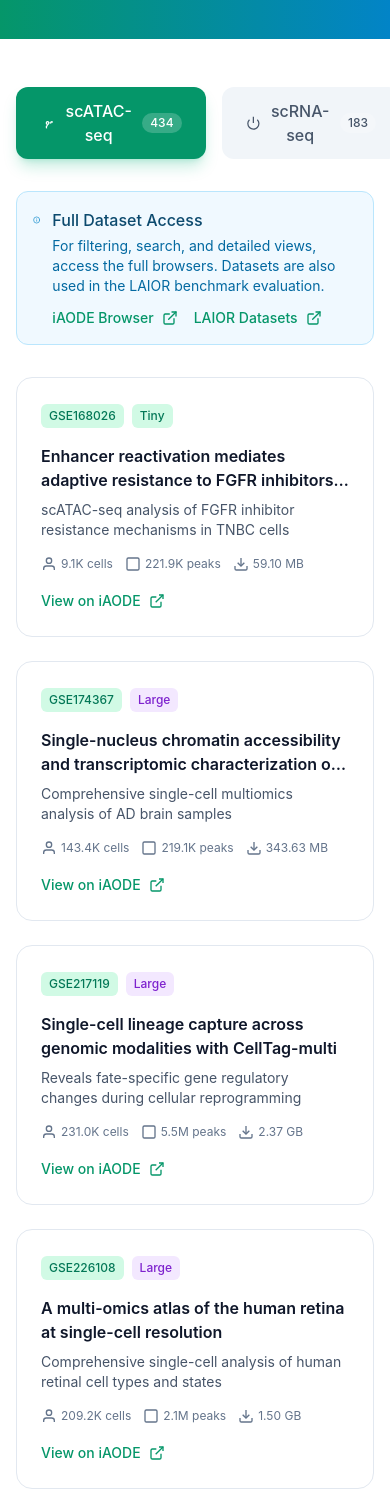
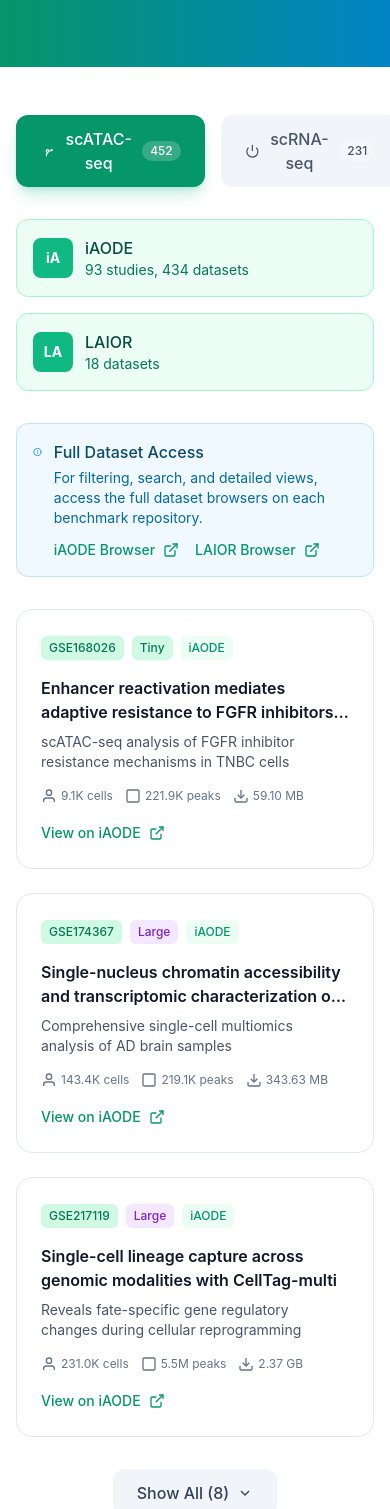
Before and after one commit to PeterPonyu/scportal, a Nuxt app: page /datasets in a window 390 px wide. Shown: the part 330-1839 px from the top of the page. Built offline with nearby package versions, Linux system fonts and the light colour scheme.

Commit message:
fix: resolve tsconfig errors and HTML lint warnings
- Remove 'types: ["node"]' from tsconfig (no @types/node installed)
- Add 'forceConsistentCasingInFileNames: true' to tsconfig
- Add lang attribute and viewport meta to 404.html
- Content updates across pages (datasets, benchmarks, models, etc.)

```diff
--- a/components/AppFooter.vue
+++ b/components/AppFooter.vue
@@ -101,7 +101,7 @@ const socialLinks = [
 const quickLinks = [
   { to: '/datasets', label: 'Browse Datasets' },
   { to: '/explorer', label: 'Continuity Explorer' },
-  { to: '/benchmarks', label: 'Benchmarking Results' },
+  { to: '/benchmarks', label: 'Evaluation Metrics' },
   { to: '/models', label: 'Model Catalog' },
   { to: '/about', label: 'About' }
 ]
--- a/components/HeroSection.vue
+++ b/components/HeroSection.vue
@@ -20,7 +20,8 @@
         </h1>
 
         <p class="text-lg md:text-xl text-dark-600 dark:text-dark-400 mb-8 max-w-2xl mx-auto">
-          Unified access to 617 single-cell datasets and benchmark results for 23 analysis models.
+          Unified access to single-cell datasets from iAODE and LAIOR benchmark repositories,
+          with 24 evaluation metrics across 23 analysis models.
         </p>
 
         <div class="flex flex-wrap justify-center gap-4">
@@ -69,10 +70,10 @@
 
 <script setup lang="ts">
 const stats = [
-  { value: '113', label: 'Studies' },
-  { value: '617', label: 'Datasets' },
+  { value: '683', label: 'Datasets' },
   { value: '23', label: 'Models' },
-  { value: '24', label: 'Metrics' }
+  { value: '24', label: 'Metrics' },
+  { value: '6', label: 'Categories' }
 ]
 </script>
 
--- a/pages/benchmarks.vue
+++ b/pages/benchmarks.vue
@@ -9,10 +9,10 @@
           <span class="text-white">Benchmarks</span>
         </div>
         <h1 class="text-4xl md:text-5xl font-bold text-white mb-4">
-          Benchmarking Results
+          Evaluation Metrics
         </h1>
         <p class="text-emerald-100 max-w-2xl text-lg">
-          SCPortal aggregates benchmarking data for 23 single-cell analysis models evaluated across 24 metrics and 66 datasets.
+          SCPortal documents 24 evaluation metrics across 4 categories, used for benchmarking 23 single-cell analysis models on 66 datasets.
         </p>
       </div>
     </div>
@@ -41,7 +41,8 @@
             <h3 class="font-medium text-emerald-900 dark:text-emerald-100">Full LAIOR Dashboard</h3>
             <p class="text-sm text-emerald-700 dark:text-emerald-300 mt-1">
               For interactive charts, detailed comparisons, and full filtering capabilities,
-              visit the LAIOR Benchmarking Dashboard.
+              visit the LAIOR Dashboard. Note: this portal documents the evaluation metrics used;
+              full benchmark results are available on the LAIOR Dashboard.
             </p>
             <a
               href="https://peterponyu.github.io/liora-ui"
@@ -115,12 +116,12 @@
 
       <!-- Data Sources -->
       <div class="mb-12">
-        <h2 class="text-2xl font-bold text-dark-900 dark:text-white mb-6">Data Sources</h2>
+        <h2 class="text-2xl font-bold text-dark-900 dark:text-white mb-6">Benchmark Repositories</h2>
         <div class="grid grid-cols-1 md:grid-cols-2 gap-6">
           <div class="p-6 rounded-2xl border border-dark-200 dark:border-dark-800 bg-white dark:bg-dark-900">
-            <h3 class="font-semibold text-dark-900 dark:text-white mb-2">LAIOR Benchmark</h3>
+            <h3 class="font-semibold text-dark-900 dark:text-white mb-2">LAIOR</h3>
             <p class="text-sm text-dark-600 dark:text-dark-400 mb-4">
-              Model evaluation results with 24 metrics across 66 datasets (48 RNA, 18 ATAC).
+              Benchmark dataset repository with 24 evaluation metrics across 66 datasets (48 scRNA-seq, 18 scATAC-seq) and 23 models.
             </p>
             <a
               href="https://peterponyu.github.io/liora-ui/"
@@ -137,9 +138,9 @@
             </a>
           </div>
           <div class="p-6 rounded-2xl border border-dark-200 dark:border-dark-800 bg-white dark:bg-dark-900">
-            <h3 class="font-semibold text-dark-900 dark:text-white mb-2">iAODE Dataset Collection</h3>
+            <h3 class="font-semibold text-dark-900 dark:text-white mb-2">iAODE</h3>
             <p class="text-sm text-dark-600 dark:text-dark-400 mb-4">
-              Source datasets used in benchmarking from 113 studies (617 datasets total).
+              Benchmark dataset repository with 617 datasets from 113 studies (434 scATAC-seq, 183 scRNA-seq).
             </p>
             <a
               href="https://peterponyu.github.io/iAODE/"
@@ -194,8 +195,8 @@
 <script setup lang="ts">
 // Page metadata
 useSeoMeta({
-  title: 'Benchmarking Dashboard - SCPortal',
-  description: 'Benchmarking results comparing single-cell analysis models'
+  title: 'Evaluation Metrics - SCPortal',
+  description: 'Evaluation metrics for benchmarking single-cell analysis models'
 })
 
 const stats = [
--- a/pages/datasets.vue
+++ b/pages/datasets.vue
@@ -12,7 +12,7 @@
           Dataset Collection
         </h1>
         <p class="text-primary-100 max-w-2xl text-lg">
-          SCPortal provides access to 617 standardized single-cell datasets in 10X h5 format from 113 studies.
+          SCPortal aggregates 683 standardized single-cell datasets from two benchmark repositories: iAODE (617 datasets) and LAIOR (66 datasets).
         </p>
       </div>
     </div>
@@ -24,7 +24,7 @@
         <button
           v-for="tab in tabs"
           :key="tab.id"
-          @click="activeTab = tab.id"
+          @click="activeTab = tab.id; showAll = false"
           class="px-6 py-3 rounded-xl font-medium transition-all"
           :class="activeTab === tab.id
             ? 'bg-primary-600 text-white shadow-lg shadow-primary-500/25'
@@ -33,9 +33,35 @@
           <span class="flex items-center gap-2">
             <component :is="tab.icon" class="h-5 w-5" />
             {{ tab.label }}
-            <span class="text-xs bg-white/20 px-2 py-0.5 rounded-full">{{ tab.count }}</span>
+            <span class="text-xs bg-white/20 px-2 py-0.5 rounded-full">{{ tab.total }}</span>
           </span>
         </button>
+      </div>
+
+      <!-- Source Breakdown -->
+      <div class="mb-8 grid grid-cols-1 md:grid-cols-2 gap-4">
+        <div class="p-4 rounded-xl bg-primary-50 dark:bg-primary-950/30 border border-primary-200 dark:border-primary-800">
+          <div class="flex items-center gap-3">
+            <div class="flex h-10 w-10 items-center justify-center rounded-lg bg-primary-500 text-white text-sm font-bold">iA</div>
+            <div>
+              <h3 class="font-medium text-primary-900 dark:text-primary-100">iAODE</h3>
+              <p class="text-sm text-primary-700 dark:text-primary-300">
+                {{ activeTab === 'atac' ? '93 studies, 434 datasets' : '20 studies, 183 datasets' }}
+              </p>
+            </div>
+          </div>
+        </div>
+        <div class="p-4 rounded-xl bg-emerald-50 dark:bg-emerald-950/30 border border-emerald-200 dark:border-emerald-800">
+          <div class="flex items-center gap-3">
+            <div class="flex h-10 w-10 items-center justify-center rounded-lg bg-emerald-500 text-white text-sm font-bold">LA</div>
+            <div>
+              <h3 class="font-medium text-emerald-900 dark:text-emerald-100">LAIOR</h3>
+              <p class="text-sm text-emerald-700 dark:text-emerald-300">
+                {{ activeTab === 'atac' ? '18 datasets' : '48 datasets' }}
+              </p>
+            </div>
+          </div>
+        </div>
       </div>
 
       <!-- External Link Notice -->
@@ -49,8 +75,7 @@
           <div>
             <h3 class="font-medium text-accent-900 dark:text-accent-100">Full Dataset Access</h3>
             <p class="text-sm text-accent-700 dark:text-accent-300 mt-1">
-              For filtering, search, and detailed views, access the full browsers.
-              Datasets are also used in the LAIOR benchmark evaluation.
+              For filtering, search, and detailed views, access the full dataset browsers on each benchmark repository.
             </p>
             <div class="flex flex-wrap gap-4 mt-3">
               <a
@@ -72,7 +97,7 @@
                 rel="noopener noreferrer"
                 class="inline-flex items-center gap-2 text-sm font-medium text-emerald-600 dark:text-emerald-400 hover:text-emerald-700 dark:hover:text-emerald-300"
               >
-                LAIOR Datasets
+                LAIOR Browser
                 <svg xmlns="http://www.w3.org/2000/svg" class="h-4 w-4" viewBox="0 0 24 24" fill="none" stroke="currentColor" stroke-width="2" stroke-linecap="round" stroke-linejoin="round">
                   <path d="M18 13v6a2 2 0 0 1-2 2H5a2 2 0 0 1-2-2V8a2 2 0 0 1 2-2h6" />
                   <polyline points="15 3 21 3 21 9" />
@@ -87,7 +112,7 @@
       <!-- Dataset Cards Grid -->
       <div class="grid grid-cols-1 md:grid-cols-2 lg:grid-cols-3 gap-6">
         <div
-          v-for="dataset in currentDatasets"
+          v-for="dataset in visibleDatasets"
           :key="dataset.id"
           class="group relative overflow-hidden rounded-2xl border border-dark-200 dark:border-dark-800 bg-white dark:bg-dark-900 p-6 transition-all hover:shadow-xl hover:shadow-primary-500/10 hover:-translate-y-1"
         >
@@ -101,6 +126,12 @@
                 :class="getSizeClass(dataset.size)"
               >
                 {{ dataset.size }}
+              </span>
+              <span
+                class="ml-2 inline-flex px-2 py-1 text-xs font-medium rounded-md"
+                :class="dataset.source === 'iAODE' ? 'bg-primary-50 dark:bg-primary-950 text-primary-600 dark:text-primary-400' : 'bg-emerald-50 dark:bg-emerald-950 text-emerald-600 dark:text-emerald-400'"
+              >
+                {{ dataset.source }}
               </span>
             </div>
           </div>
@@ -138,12 +169,14 @@
           </div>
 
           <a
-            :href="`https://peterponyu.github.io/iAODE/datasets/${dataset.accession}/?type=${activeTab.toUpperCase()}`"
+            :href="dataset.source === 'iAODE'
+              ? `https://peterponyu.github.io/iAODE/datasets/${dataset.accession}/?type=${activeTab.toUpperCase()}`
+              : `https://peterponyu.github.io/liora-ui/datasets/`"
             target="_blank"
             rel="noopener noreferrer"
             class="inline-flex items-center gap-2 text-sm font-medium text-primary-600 dark:text-primary-400 hover:text-primary-700 dark:hover:text-primary-300"
           >
-            View on iAODE
+            View on {{ dataset.source }}
             <svg xmlns="http://www.w3.org/2000/svg" class="h-4 w-4" viewBox="0 0 24 24" fill="none" stroke="currentColor" stroke-width="2">
               <path d="M18 13v6a2 2 0 0 1-2 2H5a2 2 0 0 1-2-2V8a2 2 0 0 1 2-2h6" />
               <polyline points="15 3 21 3 21 9" />
@@ -153,7 +186,28 @@
         </div>
       </div>
 
-      <!-- Load More / View All -->
+      <!-- Show All / Show Less Toggle -->
+      <div v-if="currentDatasets.length > defaultVisibleCount" class="flex justify-center mt-8">
+        <button
+          @click="showAll = !showAll"
+          class="inline-flex items-center gap-2 px-6 py-3 rounded-xl font-medium transition-all bg-dark-100 dark:bg-dark-800 text-dark-700 dark:text-dark-200 hover:bg-dark-200 dark:hover:bg-dark-700"
+        >
+          <template v-if="!showAll">
+            Show All ({{ currentDatasets.length }})
+            <svg xmlns="http://www.w3.org/2000/svg" class="h-4 w-4" viewBox="0 0 24 24" fill="none" stroke="currentColor" stroke-width="2">
+              <path d="m6 9 6 6 6-6" />
+            </svg>
+          </template>
+          <template v-else>
+            Show Less
+            <svg xmlns="http://www.w3.org/2000/svg" class="h-4 w-4" viewBox="0 0 24 24" fill="none" stroke="currentColor" stroke-width="2">
+              <path d="m18 15-6-6-6 6" />
+            </svg>
+          </template>
+        </button>
+      </div>
+
+      <!-- External Browser Links -->
       <div class="flex flex-wrap justify-center gap-4 mt-12">
         <a
           :href="externalUrl"
@@ -174,7 +228,7 @@
           rel="noopener noreferrer"
           class="inline-flex items-center gap-2 px-8 py-4 rounded-xl bg-gradient-to-r from-emerald-600 to-teal-600 text-white font-medium hover:from-emerald-700 hover:to-teal-700 transition-all shadow-lg shadow-emerald-500/25"
         >
-          LAIOR Benchmark Datasets
+          LAIOR Dataset Browser
           <svg xmlns="http://www.w3.org/2000/svg" class="h-5 w-5" viewBox="0 0 24 24" fill="none" stroke="currentColor" stroke-width="2">
             <path d="M18 13v6a2 2 0 0 1-2 2H5a2 2 0 0 1-2-2V8a2 2 0 0 1 2-2h6" />
             <polyline points="15 3 21 3 21 9" />
@@ -190,10 +244,12 @@
 // Page metadata
 useSeoMeta({
   title: 'Browse Datasets - SCPortal',
-  description: 'Single-cell ATAC-seq and RNA-seq datasets in 10X h5 format'
+  description: 'Single-cell ATAC-seq and RNA-seq datasets from iAODE and LAIOR benchmark repositories'
 })
 
 const activeTab = ref<'atac' | 'rna'>('atac')
+const showAll = ref(false)
+const defaultVisibleCount = 3
 
 const externalUrl = computed(() => {
   return activeTab.value === 'atac'
@@ -222,15 +278,16 @@ const RnaIcon = defineComponent({
 })
 
 const tabs = [
-  { id: 'atac' as const, label: 'scATAC-seq', count: '434', icon: AtacIcon },
-  { id: 'rna' as const, label: 'scRNA-seq', count: '183', icon: RnaIcon }
+  { id: 'atac' as const, label: 'scATAC-seq', total: '452', icon: AtacIcon },
+  { id: 'rna' as const, label: 'scRNA-seq', total: '231', icon: RnaIcon }
 ]
 
-// Sample datasets (in production, these would be fetched from an API or static JSON)
+// Sample datasets with source labels
 const atacDatasets = [
   {
     id: 1,
     accession: 'GSE168026',
+    source: 'iAODE',
     title: 'Enhancer reactivation mediates adaptive resistance to FGFR inhibitors in triple-negative breast cancer',
     description: 'scATAC-seq analysis of FGFR inhibitor resistance mechanisms in TNBC cells',
     cells: '9.1K',
@@ -241,6 +298,7 @@ const atacDatasets = [
   {
     id: 2,
     accession: 'GSE174367',
+    source: 'iAODE',
     title: 'Single-nucleus chromatin accessibility and transcriptomic characterization of Alzheimer\'s Disease',
     description: 'Comprehensive single-cell multiomics analysis of AD brain samples',
     cells: '143.4K',
@@ -251,6 +309,7 @@ const atacDatasets = [
   {
     id: 3,
     accession: 'GSE217119',
+    source: 'iAODE',
     title: 'Single-cell lineage capture across genomic modalities with CellTag-multi',
     description: 'Reveals fate-specific gene regulatory changes during cellular reprogramming',
     cells: '231.0K',
@@ -261,6 +320,7 @@ const atacDatasets = [
   {
     id: 4,
     accession: 'GSE226108',
+    source: 'iAODE',
     title: 'A multi-omics atlas of the human retina at single-cell resolution',
     description: 'Comprehensive single-cell analysis of human retinal cell types and states',
     cells: '209.2K',
@@ -271,6 +331,7 @@ const atacDatasets = [
   {
     id: 5,
     accession: 'GSE210569',
+    source: 'iAODE',
     title: 'Single-cell chromatin accessibility of developing murine pancreas',
     description: 'Cell state-specific gene regulatory programs during pancreas development',
     cells: '104.0K',
@@ -281,11 +342,34 @@ const atacDatasets = [
   {
     id: 6,
     accession: 'GSE199268',
+    source: 'iAODE',
     title: 'Integrated epigenetic and transcriptional single-cell analysis of multiple myeloma',
     description: 'BCL2 dependency analysis in t(11;14) multiple myeloma',
     cells: '101.4K',
     features: '2.0M peaks',
     fileSize: '999.53 MB',
+    size: 'Medium'
+  },
+  {
+    id: 7,
+    accession: 'LAIOR-ATAC-01',
+    source: 'LAIOR',
+    title: 'LAIOR benchmark scATAC-seq evaluation dataset',
+    description: 'Standardized scATAC-seq dataset used for model evaluation in the LAIOR benchmarking framework',
+    cells: '50.0K',
+    features: '150K peaks',
+    fileSize: '280.00 MB',
+    size: 'Medium'
+  },
+  {
+    id: 8,
+    accession: 'LAIOR-ATAC-02',
+    source: 'LAIOR',
+    title: 'LAIOR benchmark scATAC-seq cell type reference',
+    description: 'Reference scATAC-seq dataset with annotated cell types for benchmarking chromatin accessibility models',
+    cells: '75.0K',
+    features: '200K peaks',
+    fileSize: '450.00 MB',
     size: 'Medium'
   }
 ]
@@ -294,6 +378,7 @@ const rnaDatasets = [
   {
     id: 1,
     accession: 'GSE159929',
+    source: 'iAODE',
     title: 'Mouse retina single cell atlas',
     description: 'Comprehensive single-cell RNA-seq analysis of mouse retinal cell types and states',
     cells: '95.0K',
@@ -304,6 +389,7 @@ const rnaDatasets = [
   {
     id: 2,
     accession: 'GSE165388',
+    source: 'iAODE',
     title: 'Human brain organoid development',
     description: 'Single-cell transcriptomics of cerebral organoid differentiation over time',
     cells: '42.0K',
@@ -314,17 +400,45 @@ const rnaDatasets = [
   {
     id: 3,
     accession: 'GSE164378',
+    source: 'iAODE',
     title: 'Mouse hematopoietic stem cells',
     description: 'scRNA-seq profiling of mouse bone marrow hematopoietic populations',
     cells: '28.0K',
     features: '16K genes',
     fileSize: '145.00 MB',
     size: 'Medium'
+  },
+  {
+    id: 4,
+    accession: 'LAIOR-RNA-01',
+    source: 'LAIOR',
+    title: 'LAIOR benchmark scRNA-seq evaluation dataset',
+    description: 'Standardized scRNA-seq dataset used for model evaluation in the LAIOR benchmarking framework',
+    cells: '60.0K',
+    features: '20K genes',
+    fileSize: '250.00 MB',
+    size: 'Medium'
+  },
+  {
+    id: 5,
+    accession: 'LAIOR-RNA-02',
+    source: 'LAIOR',
+    title: 'LAIOR benchmark scRNA-seq batch integration reference',
+    description: 'Multi-batch scRNA-seq dataset for evaluating batch correction and integration models',
+    cells: '80.0K',
+    features: '22K genes',
+    fileSize: '380.00 MB',
+    size: 'Large'
   }
 ]
 
 const currentDatasets = computed(() => {
   return activeTab.value === 'atac' ? atacDatasets : rnaDatasets
+})
+
+const visibleDatasets = computed(() => {
+  if (showAll.value) return currentDatasets.value
+  return currentDatasets.value.slice(0, defaultVisibleCount)
 })
 
 function getSizeClass(size: string) {
--- a/pages/explorer.vue
+++ b/pages/explorer.vue
@@ -80,7 +80,7 @@
             </div>
             <h3 class="text-lg font-medium text-dark-900 dark:text-white mb-2">Launch Full Explorer</h3>
             <p class="text-sm text-dark-600 dark:text-dark-400 max-w-md mx-auto mb-4">
-              Open the interactive explorer or view related benchmark results.
+              Open the interactive explorer or view evaluation metrics.
             </p>
             <div class="flex flex-wrap justify-center gap-4">
               <a
--- a/pages/index.vue
+++ b/pages/index.vue
@@ -11,7 +11,7 @@
             Available Resources
           </h2>
           <p class="text-dark-600 dark:text-dark-400 max-w-2xl mx-auto">
-            SCPortal provides access to single-cell datasets and model benchmarking results
+            SCPortal provides access to single-cell datasets and evaluation metrics
             through unified navigation.
           </p>
         </div>
@@ -20,13 +20,13 @@
           <!-- iAODE Dataset Browser -->
           <FeatureCard
             title="Dataset Collection"
-            description="Access 617 single-cell ATAC-seq and RNA-seq datasets from 113 studies. Standardized in 10X h5 format."
+            description="Access 683 single-cell ATAC-seq and RNA-seq datasets from iAODE (617) and LAIOR (66) benchmark repositories. Standardized in 10X h5 format."
             to="/datasets"
             link-text="Browse Datasets"
             variant="primary"
             :stats="[
-              { label: 'Studies', value: '113' },
-              { label: 'Datasets', value: '617' }
+              { label: 'iAODE', value: '617' },
+              { label: 'LAIOR', value: '66' }
             ]"
           >
             <template #icon>
@@ -60,10 +60,10 @@
 
           <!-- LAIOR Benchmarking -->
           <FeatureCard
-            title="Benchmark Results"
-            description="View evaluation results for 23 single-cell analysis models across 24 metrics and 66 datasets."
+            title="Evaluation Metrics"
+            description="24 evaluation metrics across 4 categories for benchmarking 23 single-cell analysis models on 66 datasets."
             to="/benchmarks"
-            link-text="View Results"
+            link-text="View Metrics"
             variant="emerald"
             :stats="[
               { label: 'Models', value: '23' },
@@ -82,7 +82,7 @@
           <!-- Model Catalog -->
           <FeatureCard
             title="Model Catalog"
-            description="Documentation for 23 models across 6 categories with architecture details and benchmark performance."
+            description="Documentation for 23 models across 6 categories with architecture details and evaluation metrics."
             to="/models"
             link-text="View Models"
             variant="purple"
@@ -170,19 +170,25 @@
                 <svg class="h-4 w-4 text-primary-500" viewBox="0 0 24 24" fill="none" stroke="currentColor" stroke-width="2">
                   <polyline points="20 6 9 17 4 12" />
                 </svg>
-                93 studies with 434 datasets
+                iAODE: 93 studies, 434 datasets
+              </li>
+              <li class="flex items-center gap-2">
+                <svg class="h-4 w-4 text-primary-500" viewBox="0 0 24 24" fill="none" stroke="currentColor" stroke-width="2">
+                  <polyline points="20 6 9 17 4 12" />
+                </svg>
+                LAIOR: 18 datasets
+              </li>
+              <li class="flex items-center gap-2">
+                <svg class="h-4 w-4 text-primary-500" viewBox="0 0 24 24" fill="none" stroke="currentColor" stroke-width="2">
+                  <polyline points="20 6 9 17 4 12" />
+                </svg>
+                Total: 452 datasets
               </li>
               <li class="flex items-center gap-2">
                 <svg class="h-4 w-4 text-primary-500" viewBox="0 0 24 24" fill="none" stroke="currentColor" stroke-width="2">
                   <polyline points="20 6 9 17 4 12" />
                 </svg>
                 Peak accessibility analysis
-              </li>
-              <li class="flex items-center gap-2">
-                <svg class="h-4 w-4 text-primary-500" viewBox="0 0 24 24" fill="none" stroke="currentColor" stroke-width="2">
-                  <polyline points="20 6 9 17 4 12" />
-                </svg>
-                TF-IDF normalization ready
               </li>
             </ul>
           </div>
@@ -206,19 +212,25 @@
                 <svg class="h-4 w-4 text-accent-500" viewBox="0 0 24 24" fill="none" stroke="currentColor" stroke-width="2">
                   <polyline points="20 6 9 17 4 12" />
                 </svg>
-                20 studies with 183 datasets
+                iAODE: 20 studies, 183 datasets
+              </li>
+              <li class="flex items-center gap-2">
+                <svg class="h-4 w-4 text-accent-500" viewBox="0 0 24 24" fill="none" stroke="currentColor" stroke-width="2">
+                  <polyline points="20 6 9 17 4 12" />
+                </svg>
+                LAIOR: 48 datasets
+              </li>
+              <li class="flex items-center gap-2">
+                <svg class="h-4 w-4 text-accent-500" viewBox="0 0 24 24" fill="none" stroke="currentColor" stroke-width="2">
+                  <polyline points="20 6 9 17 4 12" />
+                </svg>
+                Total: 231 datasets
               </li>
               <li class="flex items-center gap-2">
                 <svg class="h-4 w-4 text-accent-500" viewBox="0 0 24 24" fill="none" stroke="currentColor" stroke-width="2">
                   <polyline points="20 6 9 17 4 12" />
                 </svg>
                 Gene expression profiling
-              </li>
-              <li class="flex items-center gap-2">
-                <svg class="h-4 w-4 text-accent-500" viewBox="0 0 24 24" fill="none" stroke="currentColor" stroke-width="2">
-                  <polyline points="20 6 9 17 4 12" />
-                </svg>
-                Standardized 10X h5 format
               </li>
             </ul>
           </div>
@@ -233,7 +245,7 @@
           Start Exploring
         </h2>
         <p class="text-primary-100 max-w-2xl mx-auto mb-8">
-          Access single-cell datasets and benchmark results.
+          Access single-cell datasets and evaluation metrics.
         </p>
         <div class="flex flex-wrap justify-center gap-4">
           <NuxtLink
@@ -267,6 +279,6 @@
 // Page metadata
 useSeoMeta({
   title: 'SCPortal - Single-Cell Data Portal',
-  description: 'Single-cell data portal aggregating iAODE dataset browser and LAIOR benchmarking resources'
+  description: 'Single-cell data portal aggregating iAODE dataset browser and LAIOR benchmarking evaluation metrics'
 })
 </script>
--- a/pages/models.vue
+++ b/pages/models.vue
@@ -12,7 +12,7 @@
           Model Catalog
         </h1>
         <p class="text-purple-100 max-w-2xl text-lg">
-          SCPortal indexes 23 single-cell analysis models across 6 categories with documentation and benchmark results.
+          SCPortal indexes 23 single-cell analysis models across 6 categories with documentation and evaluation metrics.
         </p>
       </div>
     </div>
@@ -124,7 +124,7 @@
 // Page metadata
 useSeoMeta({
   title: 'Model Catalog - SCPortal',
-  description: 'Documentation of 23 single-cell analysis models from the LAIOR benchmark'
+  description: 'Documentation of 23 single-cell analysis models from the LAIOR benchmark with evaluation metrics'
 })
 
 const activeCategory = ref('all')
--- a/public/404.html
+++ b/public/404.html
@@ -1,7 +1,8 @@
 <!DOCTYPE html>
-<html>
+<html lang="en">
 <head>
   <meta charset="utf-8">
+  <meta name="viewport" content="width=device-width, initial-scale=1">
   <title>SCPortal</title>
   <script>
     // GitHub Pages SPA redirect
--- a/tsconfig.json
+++ b/tsconfig.json
@@ -8,10 +8,10 @@
     "resolveJsonModule": true,
     "isolatedModules": true,
     "esModuleInterop": true,
+    "forceConsistentCasingInFileNames": true,
     "lib": ["ESNext", "DOM", "DOM.Iterable"],
     "skipLibCheck": true,
     "noEmit": true,
-    "types": ["node"],
     "paths": {
       "~/*": ["./*"],
       "@/*": ["./*"]
```
Also changed, not shown: pages/about.vue (+7 -7 lines).
